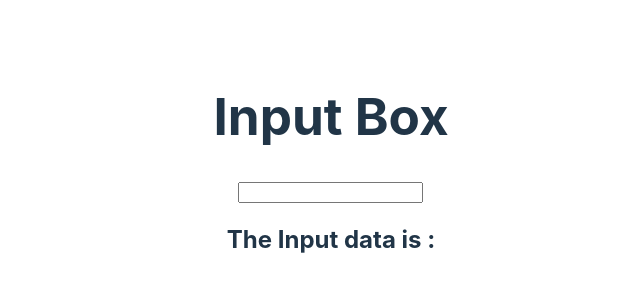
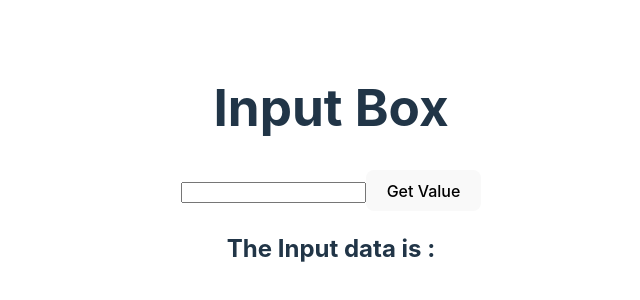
Before and after one commit to Bhanu-Partap/react-learnings-with-vite, a React (Vite) app in the folder my-first-react-app/: page / in a window 1280 px wide. Shown: the part 234-534 px from the top of the page, without its empty margins (309-949 px from the left). Built offline with nearby package versions, Linux system fonts and the light colour scheme.

Commit message:
adding one more state

```diff
--- a/my-first-react-app/src/Components/InputBox.jsx
+++ b/my-first-react-app/src/Components/InputBox.jsx
@@ -2,10 +2,10 @@
 
 import { useState } from "react";
 
-export default function InputBox() {
 
 //=============Normal Using state getting the value of the input box ============//
 
+// export default function InputBox() {
 //     const [data, setData] = useState(null);
 
 //     function getData(val){
@@ -23,9 +23,11 @@ export default function InputBox() {
 //     )
 
 
+export default function InputBox() {
     const [data, setData] = useState(null);
+    const [print, setPrint] = useState(false);
 
-    function getData(val){
+    function getData(val) {
         console.log(val.target.value);
         setData(val.target.value)
     }
@@ -33,7 +35,8 @@ export default function InputBox() {
         <>
             <div className="inputbox">
                 <h1>Input Box</h1>
-            <input type="text" onChange={getData}/>
+                <input type="text" onChange={getData} />
+                <button> Get Value </button>
                 <h2>The Input data is : {data}</h2>
             </div>
         </>
```
Lines whose indentation alone changed are shown as unchanged.
